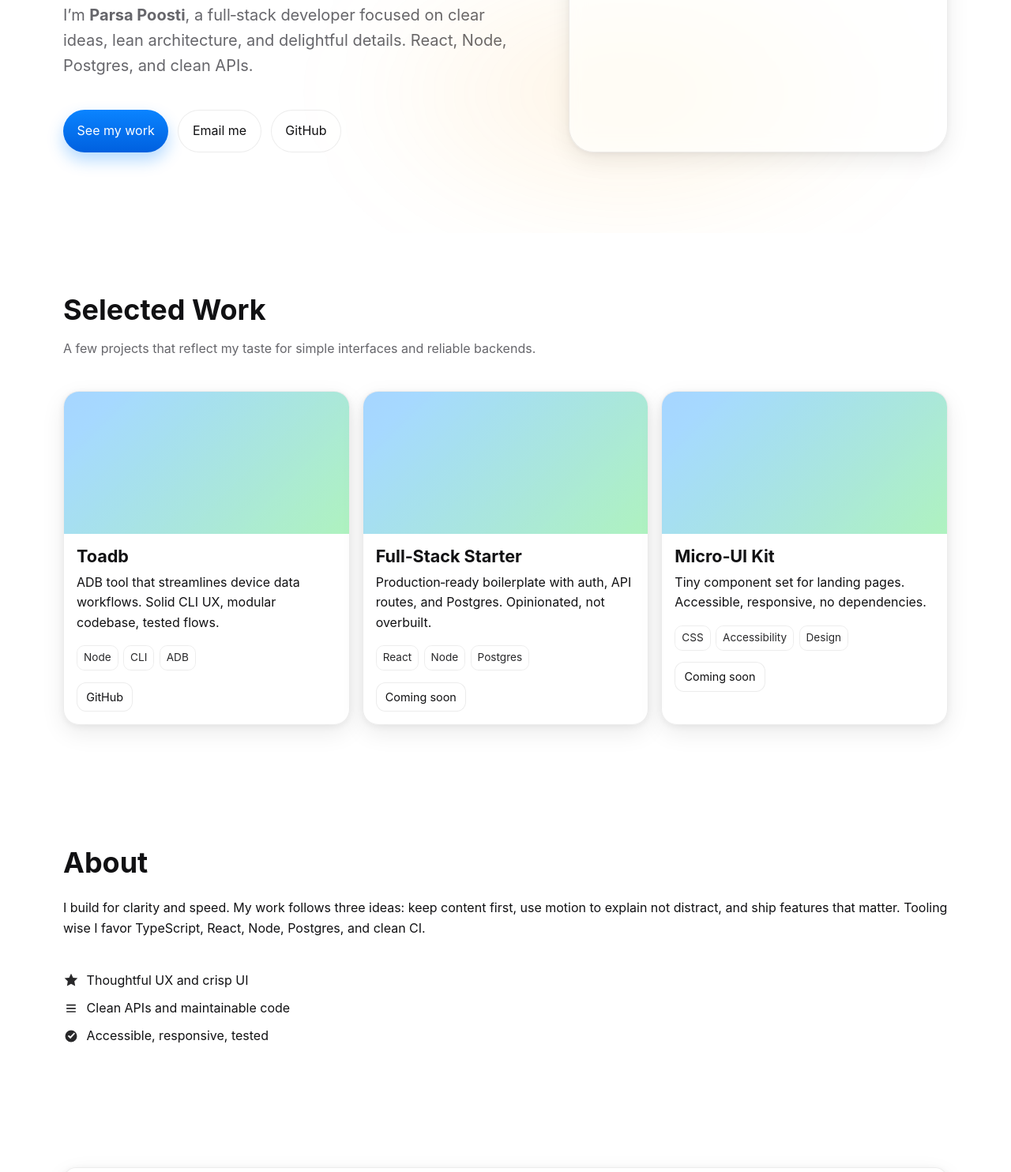
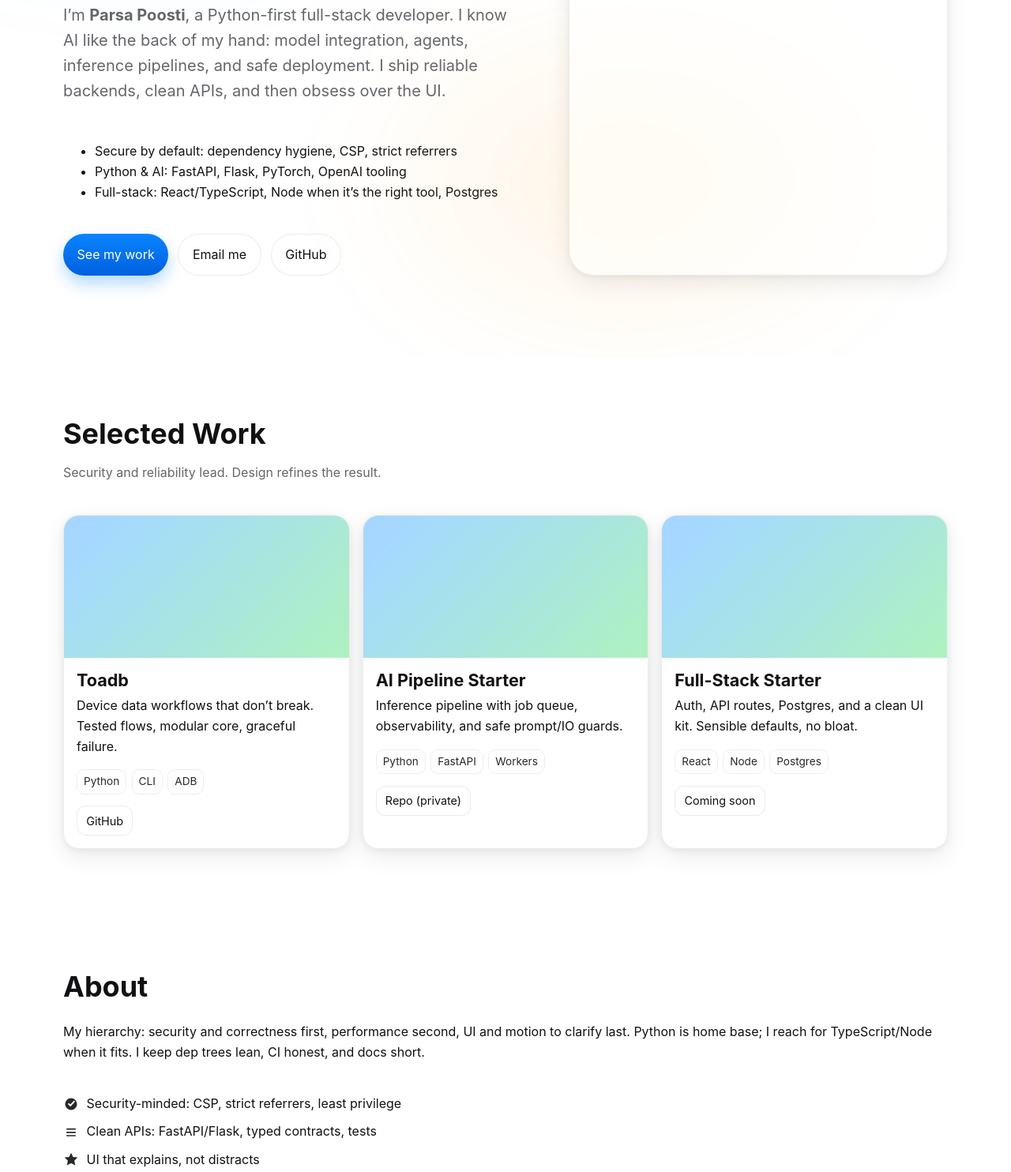
Before and after one commit to parsij/parsij.github.io, a plain HTML site: page index.html in a window 1280 px wide. Shown: the part 379-1863 px from the top of the page at 79% size. Drawn offline with Linux system fonts and the light colour scheme.

Commit message:
Revise title, meta tags, and enhance security
Updated the title and meta description to reflect a focus on Python and AI. Enhanced security features with Content Security Policy and referrer settings.

```diff
--- a/index.html
+++ b/index.html
@@ -3,19 +3,28 @@
 <head>
   <meta charset="utf-8">
   <meta name="viewport" content="width=device-width, initial-scale=1">
-  <title>Parsa Poosti — Full‑Stack Developer</title>
-  <meta name="description" content="Portfolio of Parsa Poosti, a full‑stack developer crafting fast, elegant web apps.">
+  <title>Parsa Poosti — Python & AI-Focused Full-Stack Developer</title>
+  <meta name="description" content="Parsa Poosti: Python-first, AI-heavy full-stack developer. Functionality and security first, then refined UI.">
   <meta name="theme-color" content="#0a84ff">
-  <meta property="og:title" content="Parsa Poosti — Full‑Stack Developer">
-  <meta property="og:description" content="Portfolio of Parsa Poosti, a full‑stack developer crafting fast, elegant web apps.">
+
+  <!-- Social -->
+  <meta property="og:title" content="Parsa Poosti — Python & AI-Focused Full-Stack Developer">
+  <meta property="og:description" content="Functionality and security first. Then polish. Python, AI, clean APIs.">
   <meta property="og:type" content="website">
   <meta property="og:url" content="https://parsij.github.io/">
   <meta property="og:image" content="assets/og-card.svg">
+
+  <!-- Basic security hardening for static hosting (limited but helpful) -->
+  <meta http-equiv="Content-Security-Policy"
+        content="default-src 'self'; img-src 'self' data:; style-src 'self' 'unsafe-inline'; script-src 'self'; object-src 'none'; frame-ancestors 'none'; base-uri 'self'; upgrade-insecure-requests">
+  <meta name="referrer" content="strict-origin-when-cross-origin">
 
   <link rel="icon" href="assets/favicon.svg" type="image/svg+xml">
   <link rel="preload" href="style.css" as="style">
   <link rel="stylesheet" href="style.css">
   <script defer src="script.js"></script>
+
+  <!-- Structured data -->
   <script type="application/ld+json">
   {
     "@context": "https://schema.org",
@@ -23,10 +32,8 @@
     "name": "Parsa Poosti",
     "email": "mailto:Parsapoosti@gmail.com",
     "url": "https://parsij.github.io",
-    "sameAs": [
-      "https://github.com/parsij"
-    ],
-    "jobTitle": "Full‑Stack Developer"
+    "sameAs": ["https://github.com/parsij"],
+    "jobTitle": "Full-Stack Developer"
   }
   </script>
 </head>
@@ -48,7 +55,7 @@
         <a href="#work">Work</a>
         <a href="#about">About</a>
         <a href="#contact">Contact</a>
-        <a class="btn small" href="assets/Parsa_Poosti_Resume.pdf" download>Résumé</a>
+        <a class="btn small" href="assets/Parsa_Poosti_Resume.pdf" download>Resume</a>
       </nav>
     </div>
   </header>
@@ -59,22 +66,35 @@
       <div class="container">
         <div class="split">
           <div class="stack reveal">
-            <h1 class="display">I build crisp, fast, human‑friendly web apps.</h1>
-            <p class="lede">I’m <strong>Parsa Poosti</strong>, a full‑stack developer focused on clear ideas, lean architecture, and delightful details. React, Node, Postgres, and clean APIs.</p>
+            <h1 class="display">Functionality and security first. Then polish.</h1>
+            <p class="lede">
+              I’m <strong>Parsa Poosti</strong>, a Python-first full-stack developer. I know AI like the back of my hand:
+              model integration, agents, inference pipelines, and safe deployment. I ship reliable backends, clean APIs,
+              and then obsess over the UI.
+            </p>
+            <ul class="pill-points">
+              <li>Secure by default: dependency hygiene, CSP, strict referrers</li>
+              <li>Python & AI: FastAPI, Flask, PyTorch, OpenAI tooling</li>
+              <li>Full-stack: React/TypeScript, Node when it’s the right tool, Postgres</li>
+            </ul>
             <div class="cta-row">
+              <!-- Fixed: anchor link to #work -->
               <a class="btn primary" href="#work">See my work</a>
-              <a class="btn ghost" href="mailto:Parsapoosti@gmail.com?subject=Project%20for%20Parsa">Email me</a>
-              <a class="btn ghost" href="https://github.com/parsij" rel="me noopener">GitHub</a>
+              <!-- Fixed: mailto link -->
+              <a class="btn ghost" href="mailto:Parsapoosti@gmail.com?subject=Project%20for%20Parsa&body=Hi%20Parsa%2C%0A%0AHere%27s%20what%20I%20have%20in%20mind%3A%20">Email me</a>
+              <!-- Fixed: external link with rel for safety -->
+              <a class="btn ghost" href="https://github.com/parsij" target="_blank" rel="noopener noreferrer">GitHub</a>
             </div>
           </div>
+
           <div class="device-frame reveal" role="img" aria-label="Preview of featured project">
             <div class="device-status"></div>
             <div class="device-screen">
               <div class="screen-gradient"></div>
               <div class="screen-content">
                 <h3>Toadb</h3>
-                <p>ADB‑powered roadblock data transfer utility with a clean CLI and robust error handling.</p>
-                <a class="btn tiny" href="https://github.com/parsij/toadb" target="_blank" rel="noopener">View on GitHub</a>
+                <p>ADB-powered transfer utility. Python-friendly workflows, robust error handling, clean CLI UX.</p>
+                <a class="btn tiny" href="https://github.com/parsij/toadb" target="_blank" rel="noopener noreferrer">View on GitHub</a>
               </div>
             </div>
           </div>
@@ -86,7 +106,7 @@
       <div class="container">
         <div class="section-head reveal">
           <h2>Selected Work</h2>
-          <p class="muted">A few projects that reflect my taste for simple interfaces and reliable backends.</p>
+          <p class="muted">Security and reliability lead. Design refines the result.</p>
         </div>
 
         <div class="grid cards">
@@ -94,12 +114,10 @@
             <div class="card-media gradient"></div>
             <div class="card-body">
               <h3>Toadb</h3>
-              <p>ADB tool that streamlines device data workflows. Solid CLI UX, modular codebase, tested flows.</p>
-              <div class="tags">
-                <span>Node</span><span>CLI</span><span>ADB</span>
-              </div>
+              <p>Device data workflows that don’t break. Tested flows, modular core, graceful failure.</p>
+              <div class="tags"><span>Python</span><span>CLI</span><span>ADB</span></div>
               <div class="card-actions">
-                <a class="btn small" href="https://github.com/parsij/toadb" target="_blank" rel="noopener">GitHub</a>
+                <a class="btn small" href="https://github.com/parsij/toadb" target="_blank" rel="noopener noreferrer">GitHub</a>
               </div>
             </div>
           </article>
@@ -107,13 +125,11 @@
           <article class="card reveal">
             <div class="card-media gradient"></div>
             <div class="card-body">
-              <h3>Full‑Stack Starter</h3>
-              <p>Production‑ready boilerplate with auth, API routes, and Postgres. Opinionated, not overbuilt.</p>
-              <div class="tags">
-                <span>React</span><span>Node</span><span>Postgres</span>
-              </div>
+              <h3>AI Pipeline Starter</h3>
+              <p>Inference pipeline with job queue, observability, and safe prompt/IO guards.</p>
+              <div class="tags"><span>Python</span><span>FastAPI</span><span>Workers</span></div>
               <div class="card-actions">
-                <a class="btn small" href="#" aria-disabled="true">Coming soon</a>
+                <a class="btn small" href="#" aria-disabled="true">Repo (private)</a>
               </div>
             </div>
           </article>
@@ -121,11 +137,9 @@
           <article class="card reveal">
             <div class="card-media gradient"></div>
             <div class="card-body">
-              <h3>Micro‑UI Kit</h3>
-              <p>Tiny component set for landing pages. Accessible, responsive, no dependencies.</p>
-              <div class="tags">
-                <span>CSS</span><span>Accessibility</span><span>Design</span>
-              </div>
+              <h3>Full-Stack Starter</h3>
+              <p>Auth, API routes, Postgres, and a clean UI kit. Sensible defaults, no bloat.</p>
+              <div class="tags"><span>React</span><span>Node</span><span>Postgres</span></div>
               <div class="card-actions">
                 <a class="btn small" href="#" aria-disabled="true">Coming soon</a>
               </div>
@@ -139,19 +153,22 @@
       <div class="container">
         <div class="stack narrow reveal">
           <h2>About</h2>
-          <p>I build for clarity and speed. My work follows three ideas: keep content first, use motion to explain not distract, and ship features that matter. Tooling wise I favor TypeScript, React, Node, Postgres, and clean CI.</p>
+          <p>
+            My hierarchy: security and correctness first, performance second, UI and motion to clarify last.
+            Python is home base; I reach for TypeScript/Node when it fits. I keep dep trees lean, CI honest, and docs short.
+          </p>
           <ul class="feature-list">
             <li>
-              <svg width="20" height="20" viewBox="0 0 24 24" aria-hidden="true"><path fill="currentColor" d="M12 2l3 6.5L22 9l-5 4.9L18.2 21 12 17.8 5.8 21 7 13.9 2 9l7-0.5L12 2z"/></svg>
-              Thoughtful UX and crisp UI
+              <svg width="20" height="20" viewBox="0 0 24 24" aria-hidden="true"><path fill="currentColor" d="M12 3a9 9 0 100 18 9 9 0 000-18zm-1 13l-4-4 1.4-1.4L11 12.2l5.6-5.6L18 8l-7 8z"/></svg>
+              Security-minded: CSP, strict referrers, least privilege
             </li>
             <li>
               <svg width="20" height="20" viewBox="0 0 24 24" aria-hidden="true"><path fill="currentColor" d="M5 12h14v2H5zm0-5h14v2H5zm0 10h14v2H5z"/></svg>
-              Clean APIs and maintainable code
+              Clean APIs: FastAPI/Flask, typed contracts, tests
             </li>
             <li>
-              <svg width="20" height="20" viewBox="0 0 24 24" aria-hidden="true"><path fill="currentColor" d="M12 3a9 9 0 100 18 9 9 0 000-18zm-1 13l-4-4 1.4-1.4L11 12.2l5.6-5.6L18 8l-7 8z"/></svg>
-              Accessible, responsive, tested
+              <svg width="20" height="20" viewBox="0 0 24 24" aria-hidden="true"><path fill="currentColor" d="M12 2l3 6.5L22 9l-5 4.9L18.2 21 12 17.8 5.8 21 7 13.9 2 9l7-0.5L12 2z"/></svg>
+              UI that explains, not distracts
             </li>
           </ul>
         </div>
@@ -164,8 +181,9 @@
           <h2>Got a project?</h2>
           <p class="muted">Tell me what you’re building. I’ll keep it simple and ship fast.</p>
           <div class="cta-row">
+            <!-- Fixed: mailto link works everywhere supporting default mail client -->
             <a class="btn primary" href="mailto:Parsapoosti@gmail.com?subject=Project%20Inquiry&body=Hi%20Parsa%2C%0A%0AHere%27s%20what%20I%20have%20in%20mind%3A%20">Email Parsa</a>
-            <a class="btn ghost" href="https://github.com/parsij" target="_blank" rel="noopener">GitHub</a>
+            <a class="btn ghost" href="https://github.com/parsij" target="_blank" rel="noopener noreferrer">GitHub</a>
           </div>
         </div>
       </div>
@@ -174,7 +192,7 @@
 
   <footer class="site-footer">
     <div class="container">
-      <p>© <span id="year"></span> Parsa Poosti · Built with care · <a href="https://github.com/parsij">GitHub</a></p>
+      <p>© <span id="year"></span> Parsa Poosti · Built with care · <a href="https://github.com/parsij" target="_blank" rel="noopener noreferrer">GitHub</a></p>
     </div>
   </footer>
 </body>
```
